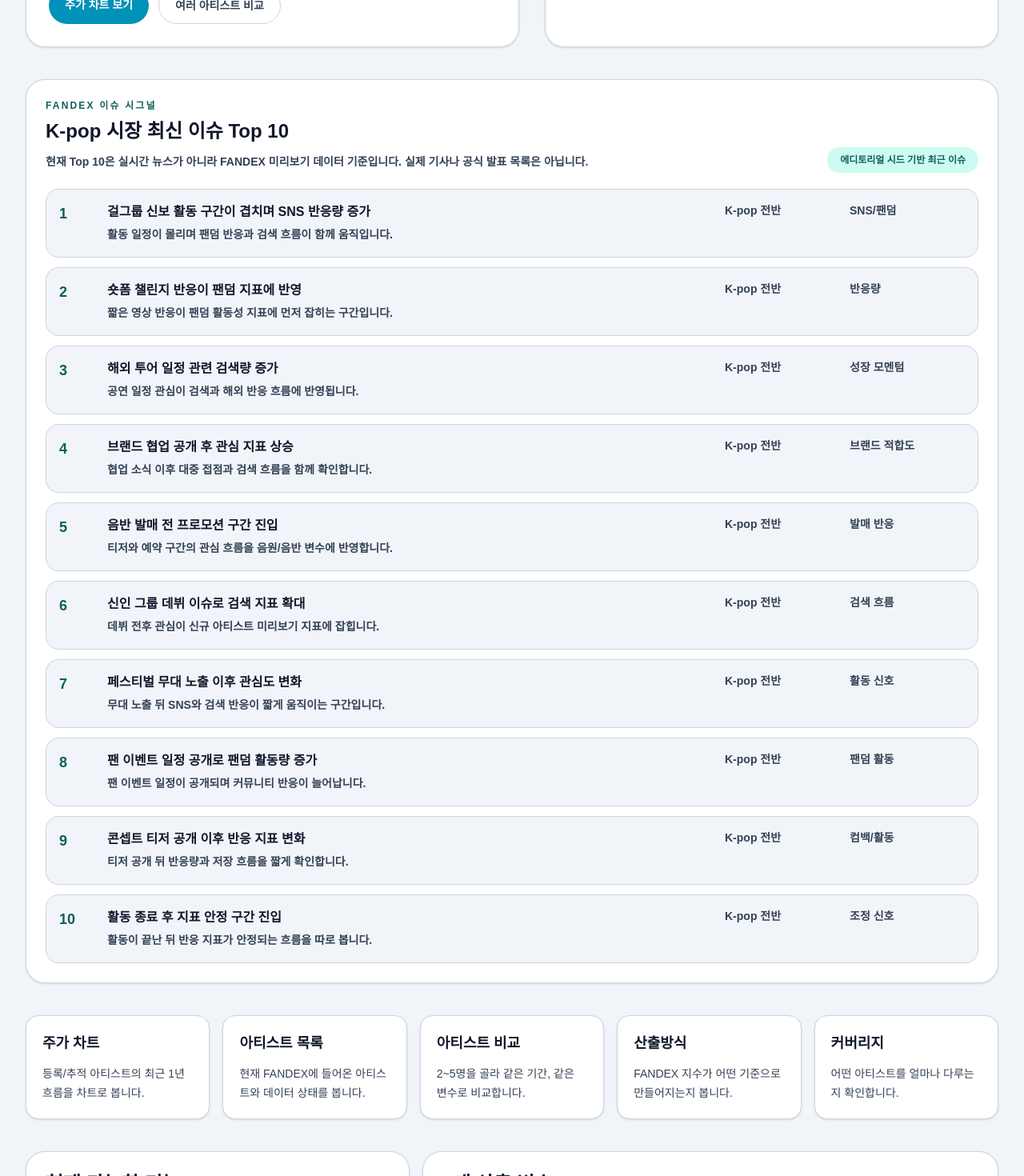
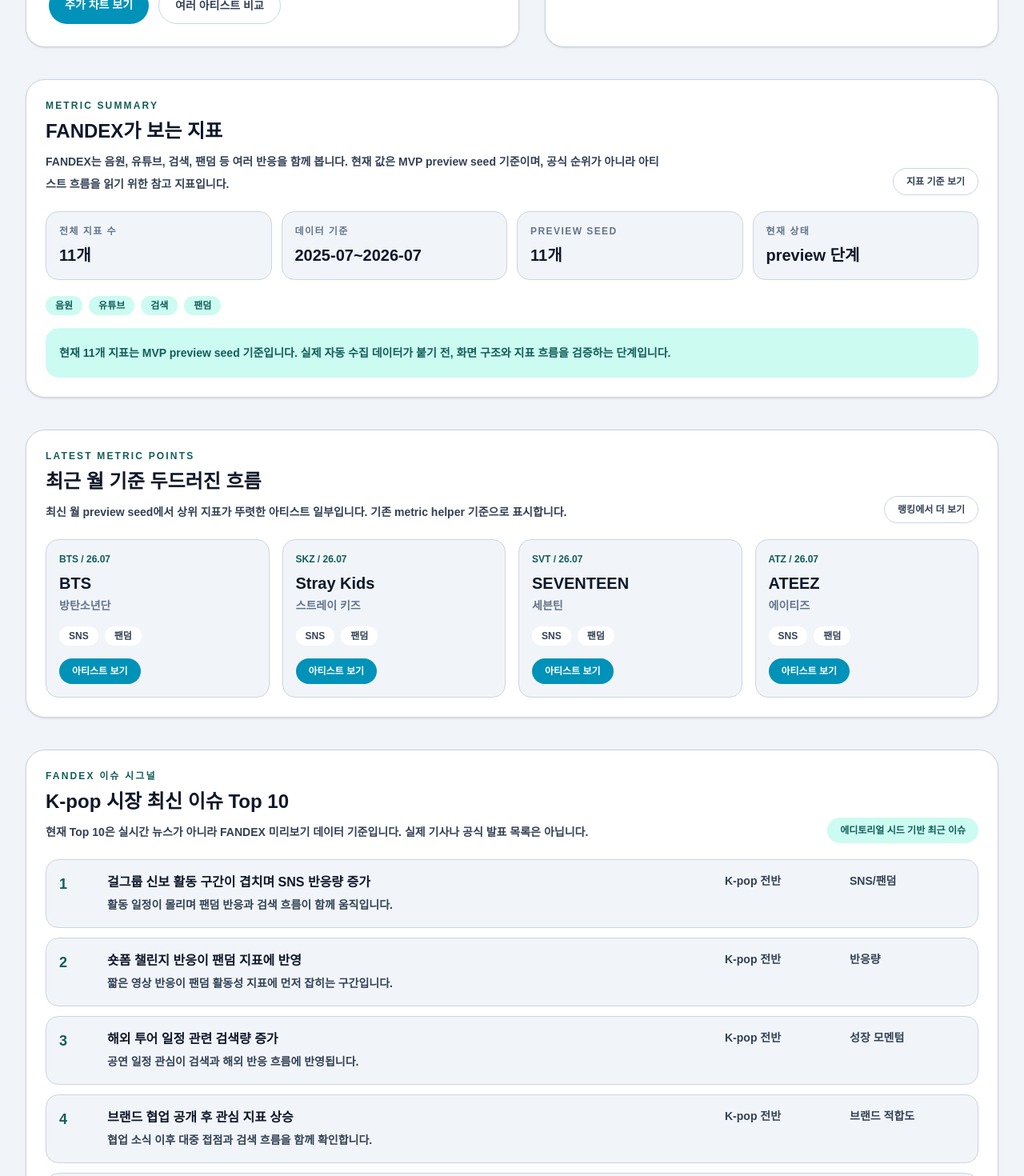
Before and after one commit to kpopmaker/fandex, a Next.js app: page / in a window 1280 px wide. Shown: the part 800-2270 px from the top of the page at 80% size. Built offline with nearby package versions, Linux system fonts and the light colour scheme.

Commit message:
feat: add home metric summary

```diff
--- a/app/page.tsx
+++ b/app/page.tsx
@@ -5,12 +5,26 @@
   getKpopCompositeIndexSummary,
   getMethodologyVariableDefinitions,
 } from './data/v4/charts/artistIndexChartData';
+import { getArtistMetadata } from './data/v4/charts/artistMetadata';
 import { getMarketIssueTopTen } from './data/v4/charts/issueSignals';
+import {
+  FANDEX_METRIC_DEFINITIONS,
+  FANDEX_METRIC_END_MONTH,
+  FANDEX_METRIC_START_MONTH,
+  getAllLatestArtistMetrics,
+  getMetricSourceSummary,
+  getTopMetricItemsForArtist,
+} from './data/v4/metrics';
 
 const primaryRoutes = [
   {
+    title: '랭킹',
+    copy: '아티스트별 FANDEX 흐름을 검색·필터로 확인',
+    href: '/ranking',
+  },
+  {
     title: '주가 차트',
-    copy: '등록/추적 아티스트의 최근 1년 흐름을 차트로 봅니다.',
+    copy: '25.07~26.07 월별 지표 흐름 확인',
     href: '/charts',
   },
   {
@@ -20,20 +34,22 @@
   },
   {
     title: '아티스트 비교',
-    copy: '2~5명을 골라 같은 기간, 같은 변수로 비교합니다.',
+    copy: '2~5개 아티스트 지표를 나란히 비교',
     href: '/compare',
   },
   {
     title: '산출방식',
-    copy: 'FANDEX 지수가 어떤 기준으로 만들어지는지 봅니다.',
+    copy: 'FANDEX 지표 구성과 기준 확인',
     href: '/methodology',
   },
   {
     title: '커버리지',
-    copy: '어떤 아티스트를 얼마나 다루는지 확인합니다.',
+    copy: '반영 아티스트와 데이터 기준 확인',
     href: '/coverage',
   },
 ];
+
+const highlightedMetricKeys = new Set(['music', 'youtube', 'search', 'fandom']);
 
 const capabilityItems = [
   '69팀 coverage 기반 아티스트 목록',
@@ -60,6 +76,28 @@
   const variables = getMethodologyVariableDefinitions();
   const defaultCompareArtists = getDefaultCompareArtists();
   const marketIssues = getMarketIssueTopTen();
+  const metricSourceSummary = getMetricSourceSummary();
+  const highlightedMetrics = FANDEX_METRIC_DEFINITIONS.filter((metric) =>
+    highlightedMetricKeys.has(metric.key),
+  );
+  const highlightedArtists = getAllLatestArtistMetrics()
+    .map((metricPoint) => {
+      const artist = getArtistMetadata(metricPoint.artistId);
+      const topMetrics = getTopMetricItemsForArtist(metricPoint.artistId, 2);
+
+      if (!artist || topMetrics.length === 0) {
+        return null;
+      }
+
+      return {
+        artist,
+        metricPoint,
+        topMetrics,
+      };
+    })
+    .filter((item): item is NonNullable<typeof item> => Boolean(item))
+    .sort((a, b) => b.metricPoint.fandexPoint - a.metricPoint.fandexPoint)
+    .slice(0, 4);
 
   return (
     <main className="min-h-screen bg-slate-50 text-slate-950">
@@ -128,6 +166,108 @@
           <div className="flex flex-col gap-3 lg:flex-row lg:items-end lg:justify-between">
             <div>
               <p className="text-xs font-black uppercase tracking-[0.18em] text-cyan-600">
+                metric summary
+              </p>
+              <h2 className="mt-2 text-2xl font-black">FANDEX가 보는 지표</h2>
+              <p className="mt-2 max-w-3xl text-sm font-bold leading-7 text-slate-600">
+                FANDEX는 음원, 유튜브, 검색, 팬덤 등 여러 반응을 함께 봅니다.
+                현재 값은 MVP preview seed 기준이며, 공식 순위가 아니라 아티스트 흐름을 읽기 위한 참고 지표입니다.
+              </p>
+            </div>
+            <Link
+              href="/methodology"
+              className="inline-flex rounded-full border border-slate-200 bg-white px-4 py-2 text-xs font-black text-slate-600 hover:border-cyan-300 hover:text-cyan-700"
+            >
+              지표 기준 보기
+            </Link>
+          </div>
+          <div className="mt-5 grid gap-3 sm:grid-cols-2 lg:grid-cols-4">
+            <Metric label="전체 지표 수" value={`${metricSourceSummary.totalMetrics}개`} />
+            <Metric
+              label="데이터 기준"
+              value={`${FANDEX_METRIC_START_MONTH}~${FANDEX_METRIC_END_MONTH}`}
+            />
+            <Metric
+              label="preview seed"
+              value={`${metricSourceSummary.previewSeedMetrics}개`}
+            />
+            <Metric label="현재 상태" value="preview 단계" />
+          </div>
+          <div className="mt-5 flex flex-wrap gap-2">
+            {highlightedMetrics.map((metric) => (
+              <span
+                key={metric.key}
+                className="rounded-full bg-cyan-50 px-3 py-1 text-xs font-black text-cyan-700"
+              >
+                {metric.shortLabel || metric.label}
+              </span>
+            ))}
+          </div>
+          <p className="mt-4 rounded-2xl border border-cyan-100 bg-cyan-50 p-4 text-sm font-bold leading-7 text-cyan-900">
+            현재 {metricSourceSummary.totalMetrics}개 지표는 MVP preview seed 기준입니다.
+            실제 자동 수집 데이터가 붙기 전, 화면 구조와 지표 흐름을 검증하는 단계입니다.
+          </p>
+        </section>
+
+        {highlightedArtists.length > 0 && (
+          <section className="rounded-3xl border border-slate-200 bg-white p-6 shadow-sm">
+            <div className="flex flex-col gap-3 lg:flex-row lg:items-end lg:justify-between">
+              <div>
+                <p className="text-xs font-black uppercase tracking-[0.18em] text-cyan-600">
+                  latest metric points
+                </p>
+                <h2 className="mt-2 text-2xl font-black">최근 월 기준 두드러진 흐름</h2>
+                <p className="mt-2 max-w-3xl text-sm font-bold leading-7 text-slate-600">
+                  최신 월 preview seed에서 상위 지표가 뚜렷한 아티스트 일부입니다.
+                  기존 metric helper 기준으로 표시합니다.
+                </p>
+              </div>
+              <Link
+                href="/ranking"
+                className="inline-flex rounded-full border border-slate-200 bg-white px-4 py-2 text-xs font-black text-slate-600 hover:border-cyan-300 hover:text-cyan-700"
+              >
+                랭킹에서 더 보기
+              </Link>
+            </div>
+            <div className="mt-5 grid gap-4 md:grid-cols-2 xl:grid-cols-4">
+              {highlightedArtists.map(({ artist, metricPoint, topMetrics }) => (
+                <article
+                  key={artist.artistId}
+                  className="rounded-2xl border border-slate-200 bg-slate-50 p-4"
+                >
+                  <p className="font-mono text-xs font-black text-cyan-700">
+                    {artist.ticker} / {metricPoint.label}
+                  </p>
+                  <h3 className="mt-2 text-xl font-black">{artist.displayName}</h3>
+                  <p className="mt-1 text-sm font-bold text-slate-500">
+                    {artist.koreanName}
+                  </p>
+                  <div className="mt-4 flex flex-wrap gap-2">
+                    {topMetrics.map((metric) => (
+                      <span
+                        key={metric.key}
+                        className="rounded-full bg-white px-3 py-1 text-xs font-black text-slate-600"
+                      >
+                        {metric.shortLabel || metric.label}
+                      </span>
+                    ))}
+                  </div>
+                  <Link
+                    href={`/artists/${artist.artistId}`}
+                    className="mt-4 inline-flex rounded-full bg-cyan-600 px-4 py-2 text-xs font-black text-white hover:bg-cyan-500"
+                  >
+                    아티스트 보기
+                  </Link>
+                </article>
+              ))}
+            </div>
+          </section>
+        )}
+
+        <section className="rounded-3xl border border-slate-200 bg-white p-6 shadow-sm">
+          <div className="flex flex-col gap-3 lg:flex-row lg:items-end lg:justify-between">
+            <div>
+              <p className="text-xs font-black uppercase tracking-[0.18em] text-cyan-600">
                 FANDEX 이슈 시그널
               </p>
               <h2 className="mt-2 text-2xl font-black">
@@ -168,7 +308,7 @@
           </div>
         </section>
 
-        <section className="grid gap-4 md:grid-cols-2 xl:grid-cols-5">
+        <section className="grid gap-4 md:grid-cols-2 xl:grid-cols-6">
           {primaryRoutes.map((route) => (
             <Link
               key={route.href}
```
